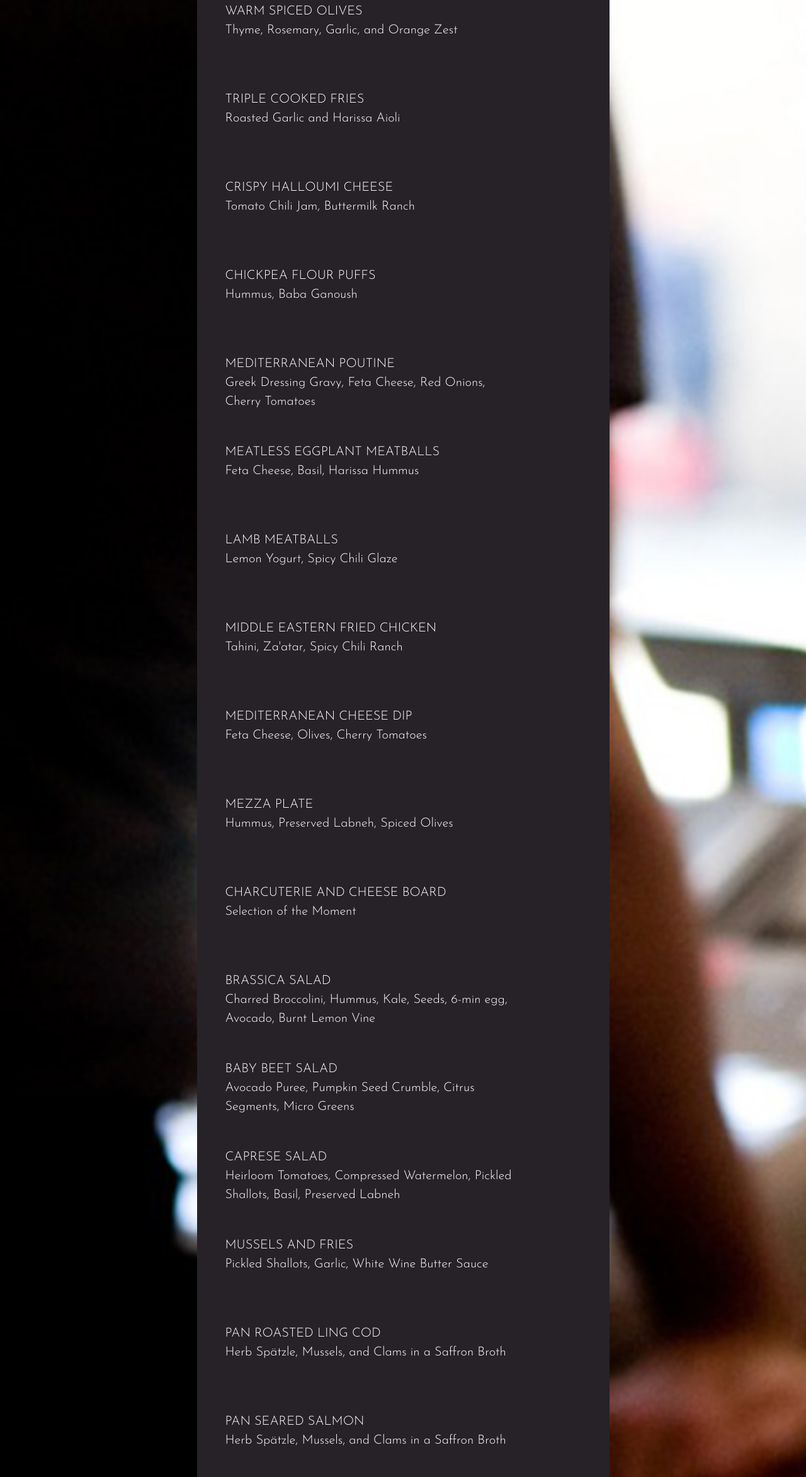
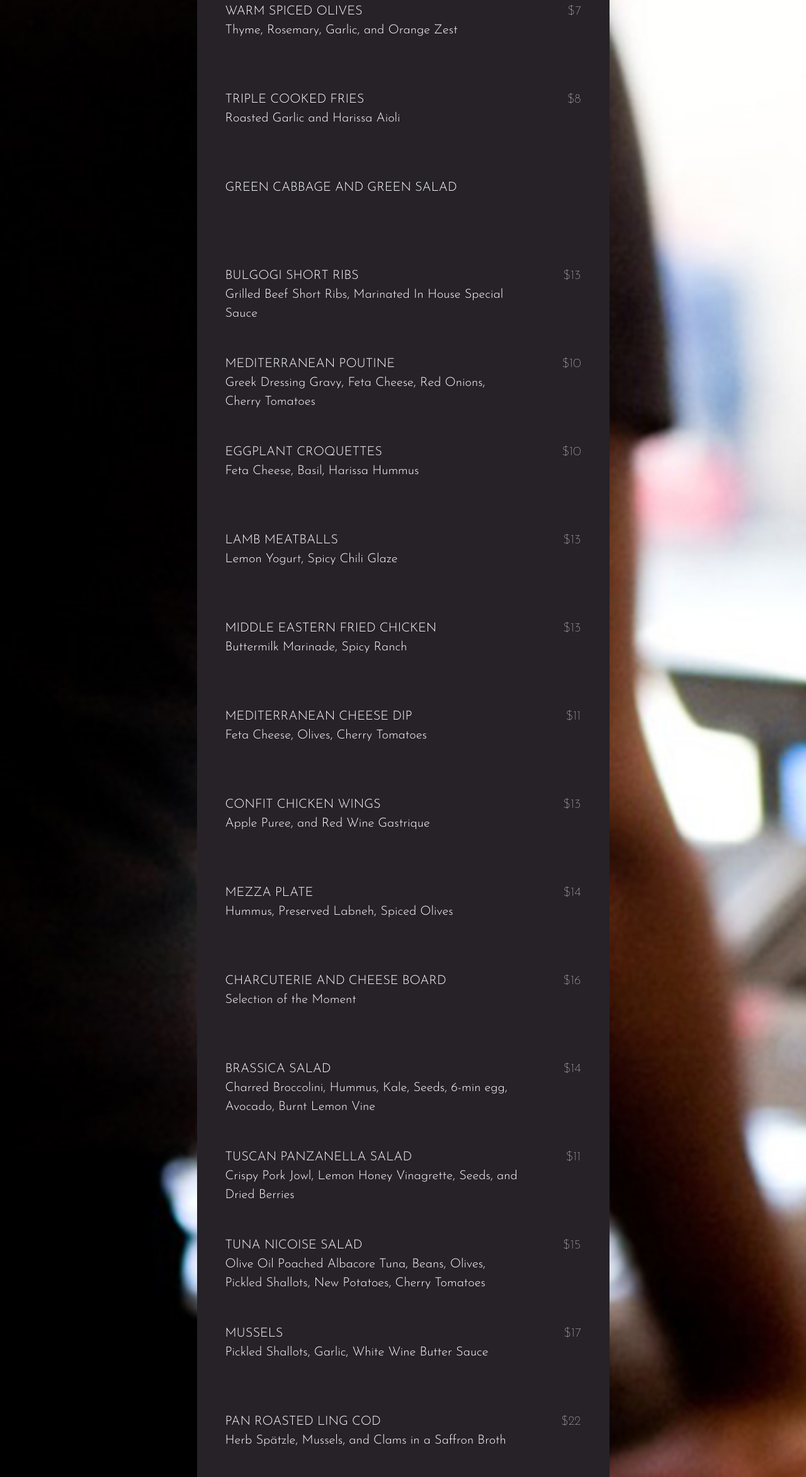
Before and after one commit to vivlau/libra-room, a plain HTML site: page index.html in a window 1280 px wide. Shown: the part 1782-4128 px from the top of the page at 63% size. Drawn offline with nearby package versions, Linux system fonts and the light colour scheme.

Commit message:
updated menu

```diff
--- a/index.html
+++ b/index.html
@@ -112,77 +112,83 @@
                 <br />
                 Thyme, Rosemary, Garlic, and Orange Zest
               </div>
-              <div class = "menu-price col s2"></div>
+              <div class = "menu-price col s2">$7</div>
 
               <div class = "menu-item col s10">
                 TRIPLE COOKED FRIES
                 <br />
                 Roasted Garlic and Harissa Aioli
               </div>
-              <div class = "menu-price col s2"></div>
+              <div class = "menu-price col s2">$8</div>
 
               <div class = "menu-item col s10">
-                CRISPY HALLOUMI CHEESE
+                GREEN CABBAGE AND GREEN SALAD
                 <br />
-                Tomato Chili Jam, Buttermilk Ranch
               </div>
               <div class = "menu-price col s2"></div>
 
               <div class = "menu-item col s10">
-                CHICKPEA FLOUR PUFFS
+                BULGOGI SHORT RIBS
                 <br />
-                Hummus, Baba Ganoush
+                Grilled Beef Short Ribs, Marinated In House Special Sauce
               </div>
-              <div class = "menu-price col s2"></div>
+              <div class = "menu-price col s2">$13</div>
 
               <div class = "menu-item col s10">
                 MEDITERRANEAN POUTINE
                 <br />
                 Greek Dressing Gravy, Feta Cheese, Red Onions, Cherry Tomatoes
               </div>
-              <div class = "menu-price col s2"></div>
+              <div class = "menu-price col s2">$10</div>
 
               <div class = "menu-item col s10">
-                MEATLESS EGGPLANT MEATBALLS
+                EGGPLANT CROQUETTES
                 <br />
                 Feta Cheese, Basil, Harissa Hummus
               </div>
-              <div class = "menu-price col s2"></div>
+              <div class = "menu-price col s2">$10</div>
 
               <div class = "menu-item col s10">
                 LAMB MEATBALLS
                 <br />
                 Lemon Yogurt, Spicy Chili Glaze
               </div>
-              <div class = "menu-price col s2"></div>
+              <div class = "menu-price col s2">$13</div>
 
               <div class = "menu-item col s10">
                 MIDDLE EASTERN FRIED CHICKEN
                 <br />
-                Tahini, Za'atar, Spicy Chili Ranch
+                Buttermilk Marinade, Spicy Ranch
               </div>
-              <div class = "menu-price col s2"></div>
+              <div class = "menu-price col s2">$13</div>
 
               <div class = "menu-item col s10">
                 MEDITERRANEAN CHEESE DIP
                 <br />
                 Feta Cheese, Olives, Cherry Tomatoes
               </div>
-              <div class = "menu-price col s2"></div>
+              <div class = "menu-price col s2">$11</div>
+
+              <div class = "menu-item col s10">
+                CONFIT CHICKEN WINGS
+                <br />
+                Apple Puree, and Red Wine Gastrique
+              </div>
+              <div class = "menu-price col s2">$13</div>
 
               <div class = "menu-item col s10">
                 MEZZA PLATE
                 <br />
                 Hummus, Preserved Labneh, Spiced Olives
               </div>
-              <div class = "menu-price col s2"></div>
+              <div class = "menu-price col s2">$14</div>
 
               <div class = "menu-item col s10">
                 CHARCUTERIE AND CHEESE BOARD
                 <br />
                 Selection of the Moment
               </div>
-              <div class = "menu-price col s2"></div>
+              <div class = "menu-price col s2">$16</div>
             </div>
 
             <div id="test-swipe-2" class="col s12">
@@ -191,65 +197,65 @@
                 <br />
                 Charred Broccolini, Hummus, Kale, Seeds, 6-min egg, Avocado, Burnt Lemon Vine
               </div>
-              <div class = "menu-price col s2"></div>
+              <div class = "menu-price col s2">$14</div>
 
               <div class = "menu-item col s10">
-                BABY BEET SALAD
+                TUSCAN PANZANELLA SALAD
                 <br />
-                Avocado Puree, Pumpkin Seed Crumble, Citrus Segments, Micro Greens
+                Crispy Pork Jowl, Lemon Honey Vinagrette, Seeds, and Dried Berries
               </div>
-              <div class = "menu-price col s2"></div>
+              <div class = "menu-price col s2">$11</div>
 
               <div class = "menu-item col s10">
-                CAPRESE SALAD
+                TUNA NICOISE SALAD
                 <br />
-                Heirloom Tomatoes, Compressed Watermelon, Pickled Shallots, Basil, Preserved Labneh
+                Olive Oil Poached Albacore Tuna, Beans, Olives, Pickled Shallots, New Potatoes, Cherry Tomatoes
               </div>
-              <div class = "menu-price col s2"></div>
+              <div class = "menu-price col s2">$15</div>
             </div>
 
             <div id="test-swipe-3" class="col s12">
               <div class = "menu-item col s10">
-                MUSSELS AND FRIES
+                MUSSELS
                 <br />
                 Pickled Shallots, Garlic, White Wine Butter Sauce
               </div>
-              <div class = "menu-price col s2"></div>
+              <div class = "menu-price col s2">$17</div>
 
               <div class = "menu-item col s10">
                 PAN ROASTED LING COD
                 <br />
                 Herb Spätzle, Mussels, and Clams in a Saffron Broth
               </div>
-              <div class = "menu-price col s2"></div>
+              <div class = "menu-price col s2">$22</div>
 
               <div class = "menu-item col s10">
                 PAN SEARED SALMON
                 <br />
-                Herb Spätzle, Mussels, and Clams in a Saffron Broth
+                Sweet Corn Lamb Sausage Salsa, Sumac Cream
               </div>
-              <div class = "menu-price col s2"></div>
+              <div class = "menu-price col s2">$22</div>
             </div>
 
             <div id="test-swipe-4" class="col s12">
               <div class = "menu-item col s10">
                 BEEF STRIPLOIN
                 <br />
-                Garlic Broken New Potatoes, Caramelized Shiitake Mushroom Ketchup
+                Roast Garlic Mashed Potatoes, Caramelized Shiitake Mushroom Ketchup
               </div>
-              <div class = "menu-price col s2"></div>
+              <div class = "menu-price col s2">$24</div>
 
               <div class = "menu-item col s10">
                 LIBRA BEEF BURGER
                 <br />
-                Tomato Chili Jam, Crispy Halloumi Cheese
+                Tomato Chili Jam, Smoked Gruyere Cheese, House Cut Fries
               </div>
-              <div class = "menu-price col s2"></div>
+              <div class = "menu-price col s2">$16</div>
 
               <div class = "menu-item col s10">
-                MOROCCAN BEEF SHORT RIB
+                PORK CHOP
                 <br />
-                Slow Braised, Soft Polenta, Red Wine Demi
+                Crispy Polenta, Wilted Swiss Chard, Apple Pork Pan Au Jus
               </div>
               <div class = "menu-price col s2"></div>
             </div>
```
